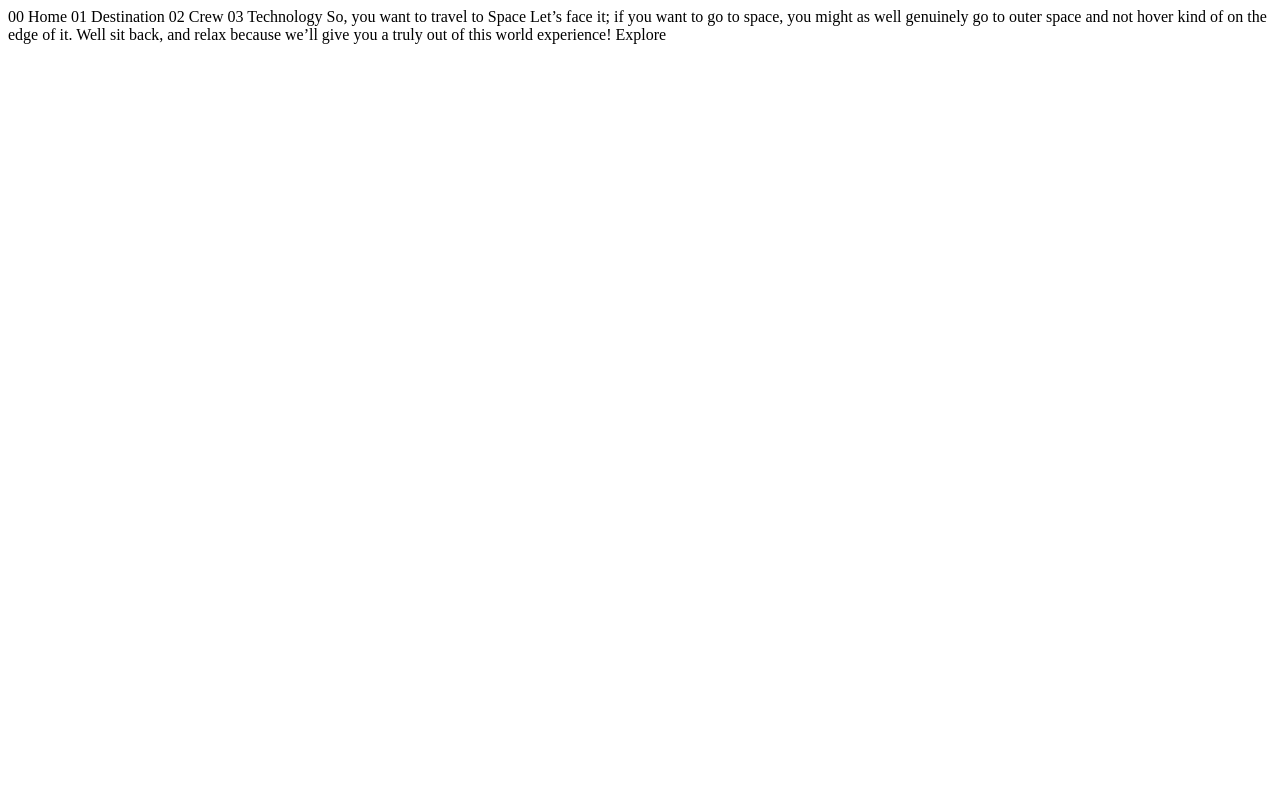
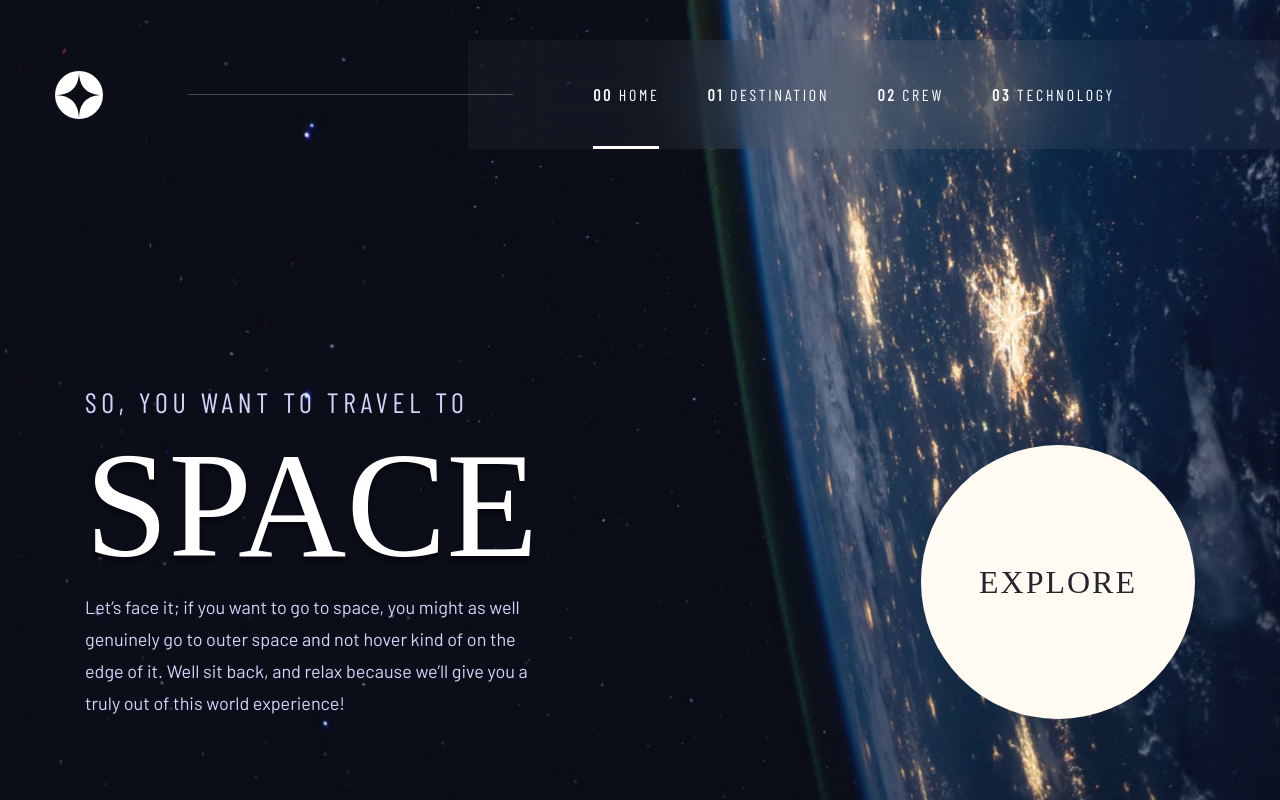
Before and after one commit to Gleb-Greb/Space-tourism-website, a plain HTML site: page index.html in a window 1280 px wide. Drawn offline with nearby package versions, Linux system fonts and the light colour scheme; a web font is replaced by a local one.

Commit message:
create home page

```diff
--- /dev/null
+++ b/css/home.css
@@ -0,0 +1,120 @@
+body {
+  background-image: url(../assets/home/background-home-desktop.jpg);
+  background-repeat: no-repeat;
+  background-size: cover;
+}
+
+.circle {
+  display: flex;
+  justify-content: center;
+  align-items: center;
+  width: 274px;
+  height: 274px;
+  border-radius: 50%;
+  background-color: floralwhite;
+  font-family: "Bellefair";
+  font-style: normal;
+  font-weight: 400;
+  font-size: 32px;
+  line-height: 37px;
+  letter-spacing: 2px;
+  color: #0b0d17;
+  text-transform: uppercase;
+  position: relative;
+}
+
+.circle::after {
+  content: "";
+  position: absolute;
+  inset: 0;
+  background-color: #ffffff;
+  opacity: 0.1;
+  border-radius: 50%;
+  transition: 1s;
+}
+
+.circle:hover::after {
+  transform: scale(1.5);
+}
+
+.main {
+  display: flex;
+  justify-content: space-between;
+  align-items: flex-end;
+  padding-top: 385px;
+  max-width: 1140px;
+  margin: 0 auto;
+  padding-inline: 15px;
+}
+
+.text {
+  width: 100%;
+  max-width: 450px;
+}
+
+.line1 {
+  font-family: "Barlow Condensed";
+  text-transform: uppercase;
+  font-size: 28px;
+  line-height: 34px;
+  /* identical to box height */
+
+  letter-spacing: 4.725px;
+
+  color: #d0d6f9;
+}
+
+.line2 {
+  font-family: "Bellefair";
+  text-transform: uppercase;
+  font-size: 150px;
+  line-height: 172px;
+  color: #ffffff;
+  text-shadow: 0px 4px 4px rgba(0, 0, 0, 0.25), 0px 4px 4px rgba(0, 0, 0, 0.25);
+}
+
+.line3 {
+  font-family: "Barlow";
+  font-size: 18px;
+  line-height: 32px;
+  color: #d0d6f9;
+}
+
+@media (max-width: 560px) {
+  .main {
+    padding-inline: 24px;
+    padding-top: 112px;
+    flex-direction: column;
+    align-items: center;
+    gap: 81px;
+  }
+  .text {
+    text-align: center;
+  }
+  .line2 {
+    font-size: 80px;
+  }
+
+  .circle {
+    width: 150px;
+    height: 150px;
+    font-size: 20px;
+  }
+
+  .line1 {
+    font-size: 16px;
+    line-height: 19px;
+    margin-bottom: 16px;
+  }
+
+  .line2 {
+    font-size: 80px;
+    line-height: 100px;
+    margin-bottom: 16px;
+  }
+
+  .line3 {
+    font-size: 15px;
+    line-height: 25px;
+  }
+}
--- /dev/null
+++ b/css/style.css
@@ -0,0 +1,191 @@
+@import url("https://fonts.googleapis.com/css2?family=Barlow&family=Barlow+Condensed&family=Bellefair&display=swap");
+
+* {
+  margin: 0;
+  padding: 0;
+  box-sizing: border-box;
+  font: inherit;
+}
+
+ul,
+li {
+  list-style: none;
+}
+
+a {
+  color: inherit;
+  text-decoration: none;
+}
+
+img,
+svg {
+  display: block;
+  max-width: 100%;
+}
+
+body {
+  min-height: 100vh;
+  background-color: #0b0d17;
+  font-family: "Barlow";
+  font-size: 18px;
+  line-height: 32px;
+  color: #ffffff;
+}
+
+.header {
+  display: flex;
+  justify-content: space-between;
+  align-items: center;
+  gap: 20px;
+  position: fixed;
+  top: 40px;
+  left: 55px;
+  right: 0;
+  z-index: 5;
+}
+
+.header__logo {
+  display: block;
+  width: 48px;
+  height: 48px;
+}
+
+.header__line {
+  flex: 1;
+  border: none;
+  height: 1px;
+  background-color: #ffffff;
+  opacity: 0.25;
+  position: relative;
+  left: 65px;
+  z-index: 3;
+}
+
+.burger {
+  display: none;
+  background: none;
+  border: none;
+  outline: none;
+}
+
+.burger .burger__close {
+  display: none;
+}
+
+.burger.active .burger__menu {
+  display: none;
+}
+
+.burger.active .burger__close {
+  display: block;
+}
+
+.header__nav {
+  padding-inline: 125px 165px;
+  background: rgba(255, 255, 255, 0.04);
+  backdrop-filter: blur(40.7742px);
+}
+
+.nav__list {
+  display: flex;
+  gap: 48px;
+}
+
+.nav__item {
+  padding-block: 38px;
+  position: relative;
+}
+
+.nav__item::after {
+  position: absolute;
+  bottom: 0;
+  content: "";
+  display: block;
+  height: 3px;
+  background-color: #ffffff;
+  width: 100%;
+  opacity: 0;
+  transition: opacity 1s;
+}
+
+.nav__item:hover::after {
+  opacity: 0.5;
+}
+
+.nav__item.active::after {
+  opacity: 1;
+}
+
+.nav__link {
+  font-family: "Barlow Condensed";
+  font-size: 16px;
+  letter-spacing: 2.7px;
+  text-transform: uppercase;
+  color: #ffffff;
+  display: inline-block;
+}
+
+.nav__link-num {
+  font-weight: 700;
+}
+
+@media (max-width: 980px) {
+  .header__line {
+    display: none;
+  }
+}
+
+@media (max-width: 560px) {
+  .header {
+    left: 24px;
+    top: 24px;
+    right: 24px;
+  }
+  .header__logo {
+    height: 40px;
+    width: 40px;
+  }
+  .burger {
+    display: block;
+    z-index: 10;
+  }
+  .header__nav {
+    position: fixed;
+    /* left: 121px;
+    top: 0px;
+    bottom: 0;
+    right: 0; */
+    inset: 0 0 0 121px;
+    padding-inline: 32px 0;
+    padding-top: 112px;
+    transform: translate(100%);
+  }
+
+  .burger.active ~ .header__nav {
+    transform: translate(0%);
+  }
+
+  /* ul > li {
+  } */
+
+  .nav__list {
+    flex-direction: column;
+    gap: 20px;
+  }
+
+  .nav__item {
+    padding-block: 6px;
+    display: flex;
+  }
+
+  .nav__item::after {
+    width: 4px;
+    height: 100%;
+    right: 0;
+  }
+
+  .nav__link {
+    font-size: 16px;
+    line-height: 19px;
+  }
+}
--- a/index.html
+++ b/index.html
@@ -1,27 +1,95 @@
 <!DOCTYPE html>
 <html lang="en">
-<head>
-  <meta charset="UTF-8">
-  <meta name="viewport" content="width=device-width, initial-scale=1.0">
+  <head>
+    <meta charset="UTF-8" />
+    <meta name="viewport" content="width=device-width, initial-scale=1.0" />
 
-  <link rel="icon" type="image/png" sizes="32x32" href="./assets/favicon-32x32.png">
+    <link
+      rel="icon"
+      type="image/png"
+      sizes="32x32"
+      href="./assets/favicon-32x32.png"
+    />
 
-  <title>Frontend Mentor | Space tourism website</title>
-</head>
-<body>
+    <title>Frontend Mentor | Space tourism website</title>
 
-  00 Home
-  01 Destination
-  02 Crew
-  03 Technology
+    <link rel="stylesheet" href="./css/style.css" />
+    <link rel="stylesheet" href="./css/home.css" />
+  </head>
 
-  So, you want to travel to
-  Space
-  Let’s face it; if you want to go to space, you might as well genuinely go to
-  outer space and not hover kind of on the edge of it. Well sit back, and relax
-  because we’ll give you a truly out of this world experience!
+  <body>
+    <header class="header">
+      <a href="./index.html" class="header__logo">
+        <img src="./assets/shared/logo.svg" alt="" />
+      </a>
+      <hr class="header__line" />
+      <button class="burger">
+        <svg
+          xmlns="http://www.w3.org/2000/svg"
+          width="24"
+          height="21"
+          class="burger__menu"
+        >
+          <g fill="#D0D6F9" fill-rule="evenodd">
+            <path d="M0 0h24v3H0zM0 9h24v3H0zM0 18h24v3H0z" />
+          </g>
+        </svg>
+        <svg
+          xmlns="http://www.w3.org/2000/svg"
+          width="20"
+          height="21"
+          class="burger__close"
+        >
+          <g fill="#D0D6F9" fill-rule="evenodd">
+            <path d="M2.575.954l16.97 16.97-2.12 2.122L.455 3.076z" />
+            <path d="M.454 17.925L17.424.955l2.122 2.12-16.97 16.97z" />
+          </g>
+        </svg>
+      </button>
+      <nav class="header__nav">
+        <ul class="nav__list">
+          <li class="nav__item active">
+            <a href="./index.html" class="nav__link">
+              <span class="nav__link-num">00</span>
+              Home
+            </a>
+          </li>
+          <li class="nav__item">
+            <a href="#" class="nav__link">
+              <span class="nav__link-num">01</span>
+              Destination
+            </a>
+          </li>
+          <li class="nav__item">
+            <a href="#" class="nav__link">
+              <span class="nav__link-num">02</span>
+              Crew
+            </a>
+          </li>
+          <li class="nav__item">
+            <a href="#" class="nav__link">
+              <span class="nav__link-num">03</span>
+              Technology
+            </a>
+          </li>
+        </ul>
+      </nav>
+    </header>
+    <main class="main">
+      <article class="text">
+        <h3 class="line1">So, you want to travel to</h3>
+        <h1 class="line2">Space</h1>
+        <p class="line3">
+          Let’s face it; if you want to go to space, you might as well genuinely
+          go to outer space and not hover kind of on the edge of it. Well sit
+          back, and relax because we’ll give you a truly out of this world
+          experience!
+        </p>
+      </article>
 
-  Explore
+      <a href="#" class="circle">Explore</a>
+    </main>
 
-</body>
+    <script src="./js/burger.js"></script>
+  </body>
 </html>
--- /dev/null
+++ b/js/burger.js
@@ -0,0 +1,30 @@
+let burger = document.querySelector(".burger")
+
+
+
+burger.addEventListener("click", () => {
+    burger.classList.toggle("active")
+})
+console.log(burger);
+
+
+
+// function showBurger() {
+//     burger.classList.toggle("active")
+// }
+
+
+
+// let car = {
+//     model: "BMW",
+//     color: "red",
+//     year: 2020,
+//     hasOwner: true,
+//     engine: {
+//         year: 2017,
+//         power: 2000,
+//     },
+//     makeNoize : function() {
+//         console.log('wrooom!!!')
+//     }
+// }
```
